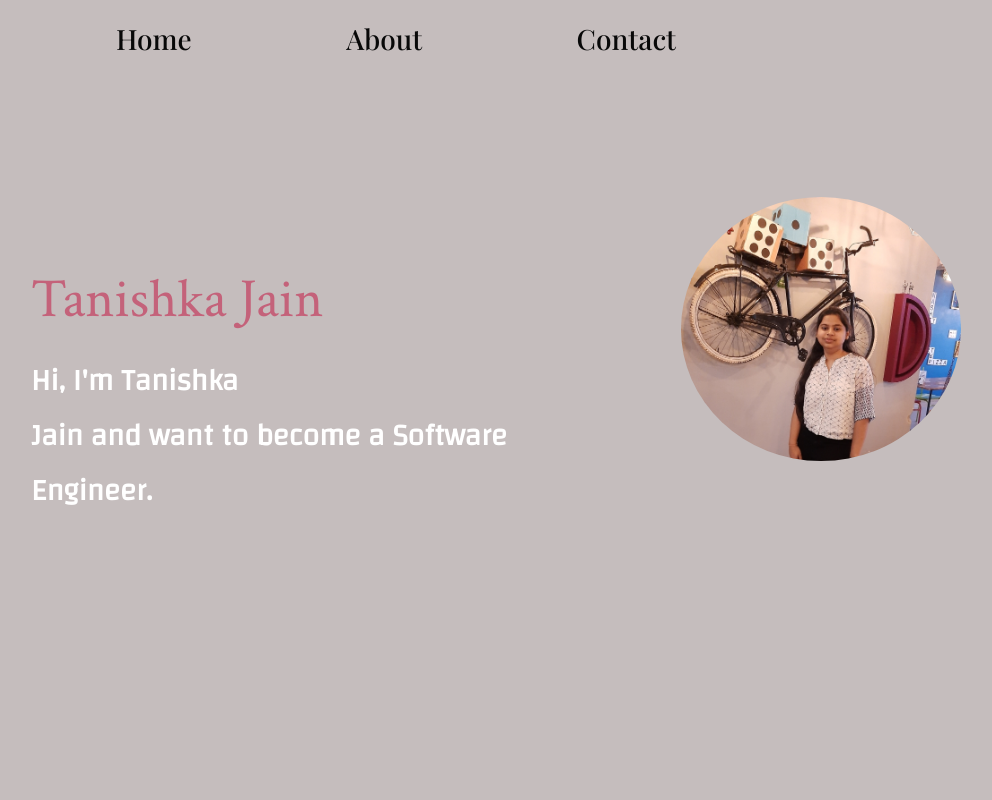
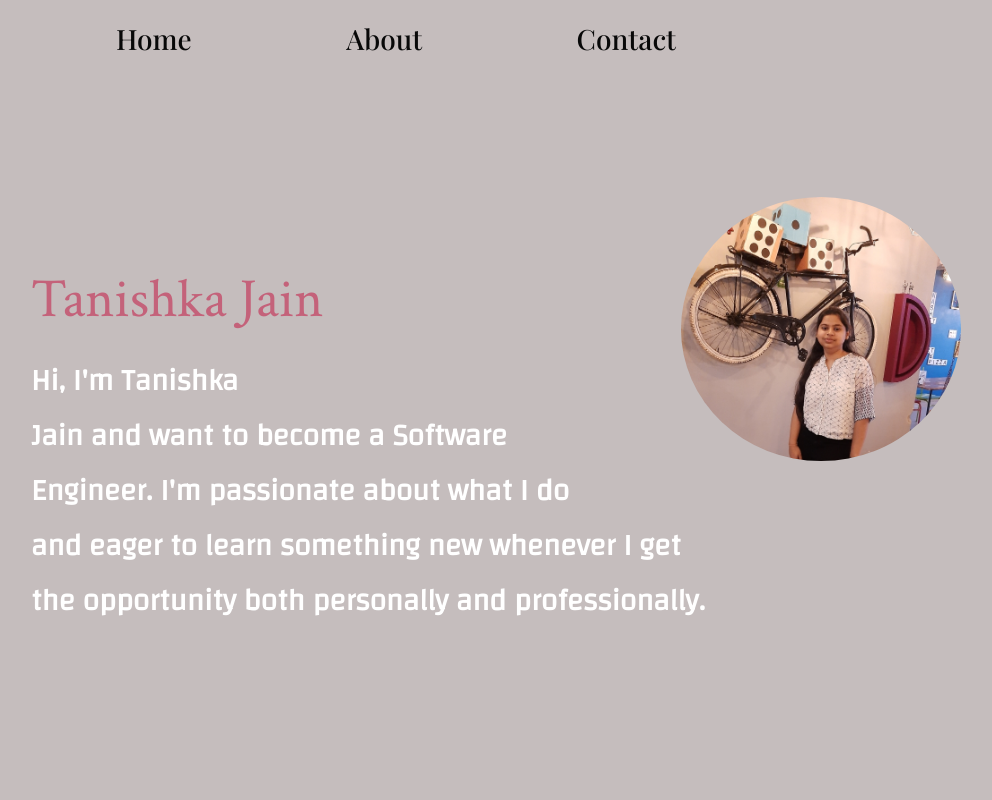
Before and after one commit to tanishkaja/Portfolio, a plain HTML site: page index.html in a window 1280 px wide. Shown: the top 800 px of the page, without its empty margins (132-1124 px from the left). Drawn offline with nearby package versions, Linux system fonts and the light colour scheme; a web font is replaced by a local one.

Commit message:
Update index.html

```diff
--- a/index.html
+++ b/index.html
@@ -29,7 +29,7 @@
             <div class="header-text">
                 <img src="images/PHOTO3.jpg" class="logo">
                 <p>Tanishka Jain</p>
-                <h1>Hi, I'm <span>Tanishka</span><br>Jain and want to become a Software<br> Engineer.</h1>
+                <h1>Hi, I'm <span>Tanishka</span><br>Jain and want to become a Software<br> Engineer. I'm passionate about what I do <br> and eager to learn something new whenever I get <br>the opportunity both personally and professionally.</h1>
             </div>
         </div>
     </div>
```
